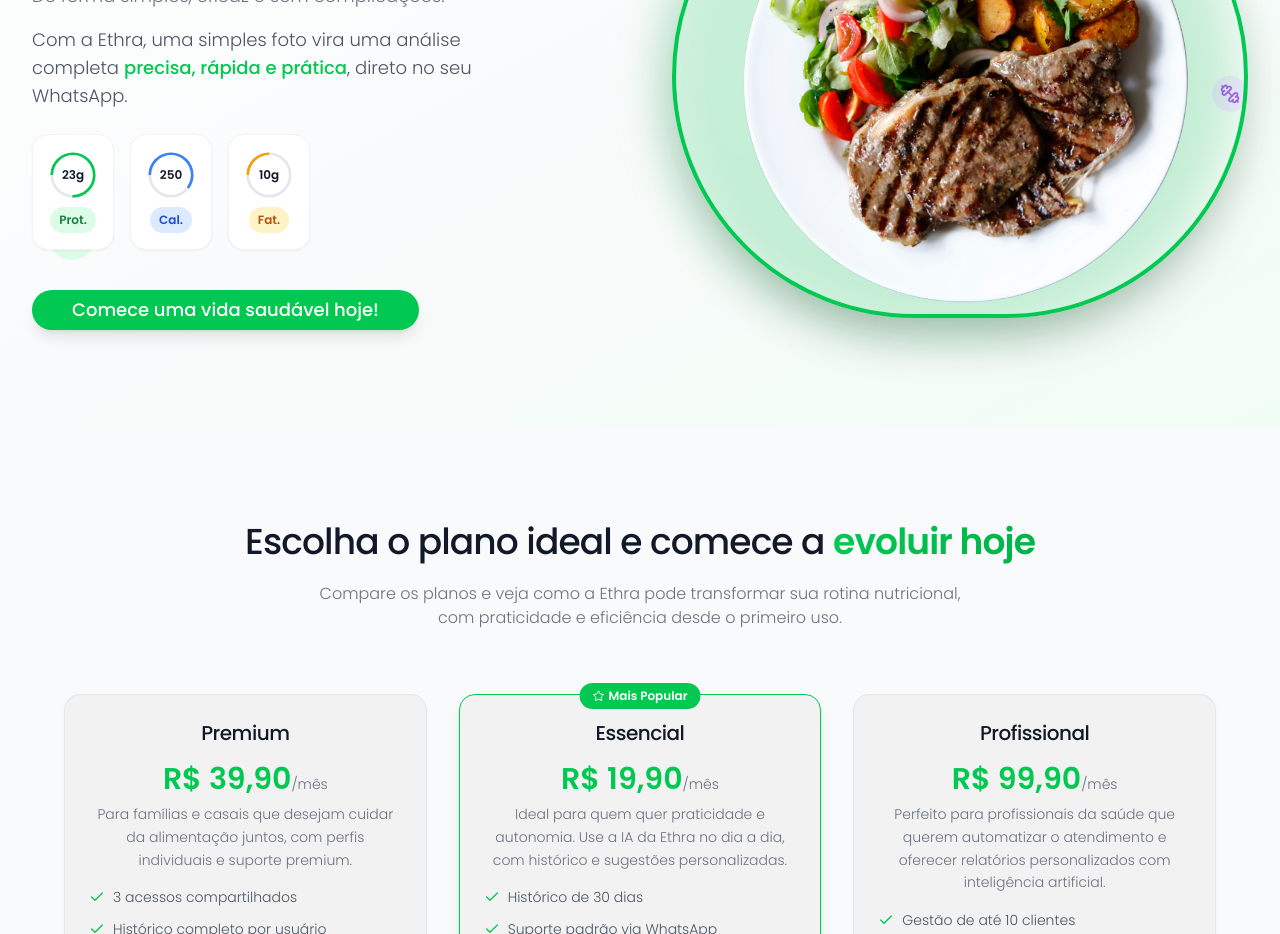
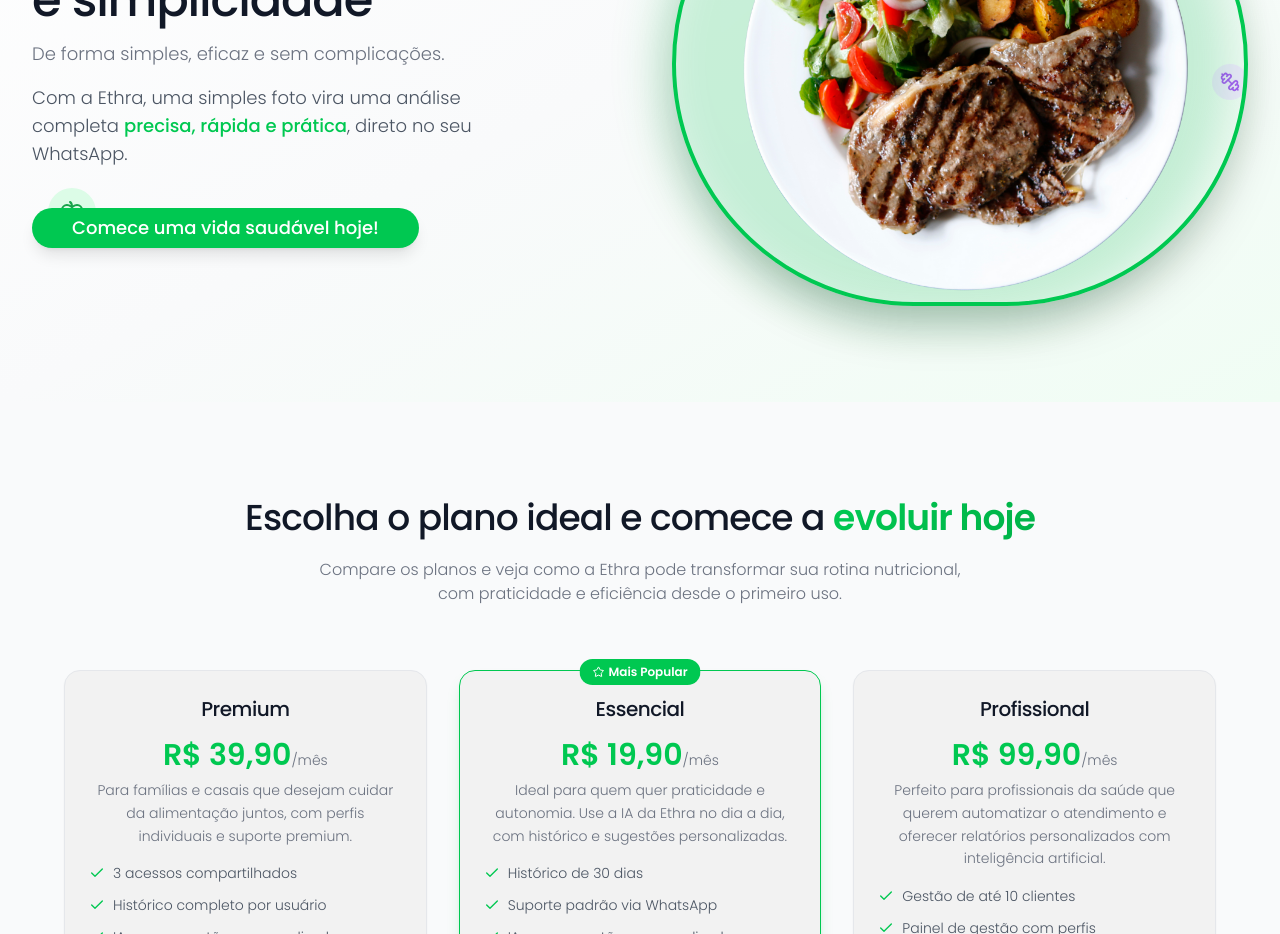
Before and after one commit to pnakamura/dizai-foto-nutri-94, a React (Vite) app: page / in a window 1280 px wide. Shown: the part 2880-3814 px from the top of the page. Built offline with nearby package versions, Linux system fonts and the light colour scheme.

Commit message:
Remove or hide project information.

```diff
--- a/src/components/PricingSection.tsx
+++ b/src/components/PricingSection.tsx
@@ -126,93 +126,6 @@ const PricingSection: React.FC = () => {
                   Com a Ethra, uma simples foto vira uma análise completa{' '}
                   <span className="font-medium text-[#00C851]">precisa, rápida e prática</span>, direto no seu WhatsApp.
                 </p>
-              </div>
-
-              {/* Informações nutricionais */}
-              <div className="flex flex-wrap gap-4 justify-center lg:justify-start">
-                <div className="bg-white rounded-2xl p-4 shadow-sm border border-gray-100 min-w-[80px]">
-                  <div className="text-center">
-                    <div className="w-12 h-12 mx-auto mb-2 relative">
-                      <svg className="w-12 h-12 transform -rotate-90" viewBox="0 0 36 36">
-                        <path
-                          d="M18 2.0845 a 15.9155 15.9155 0 0 1 0 31.831 a 15.9155 15.9155 0 0 1 0 -31.831"
-                          fill="none"
-                          stroke="#e5e7eb"
-                          strokeWidth="2"
-                        />
-                        <path
-                          d="M18 2.0845 a 15.9155 15.9155 0 0 1 0 31.831 a 15.9155 15.9155 0 0 1 0 -31.831"
-                          fill="none"
-                          stroke="#00C851"
-                          strokeWidth="2"
-                          strokeDasharray="75, 100"
-                        />
-                      </svg>
-                      <div className="absolute inset-0 flex items-center justify-center">
-                        <span className="text-xs font-semibold text-gray-900">23g</span>
-                      </div>
-                    </div>
-                    <Badge className="bg-green-100 text-green-700 text-xs px-2 py-1">
-                      Prot.
-                    </Badge>
-                  </div>
-                </div>
-
-                <div className="bg-white rounded-2xl p-4 shadow-sm border border-gray-100 min-w-[80px]">
-                  <div className="text-center">
-                    <div className="w-12 h-12 mx-auto mb-2 relative">
-                      <svg className="w-12 h-12 transform -rotate-90" viewBox="0 0 36 36">
-                        <path
-                          d="M18 2.0845 a 15.9155 15.9155 0 0 1 0 31.831 a 15.9155 15.9155 0 0 1 0 -31.831"
-                          fill="none"
-                          stroke="#e5e7eb"
-                          strokeWidth="2"
-                        />
-                        <path
-                          d="M18 2.0845 a 15.9155 15.9155 0 0 1 0 31.831 a 15.9155 15.9155 0 0 1 0 -31.831"
-                          fill="none"
-                          stroke="#3b82f6"
-                          strokeWidth="2"
-                          strokeDasharray="60, 100"
-                        />
-                      </svg>
-                      <div className="absolute inset-0 flex items-center justify-center">
-                        <span className="text-xs font-semibold text-gray-900">250</span>
-                      </div>
-                    </div>
-                    <Badge className="bg-blue-100 text-blue-700 text-xs px-2 py-1">
-                      Cal.
-                    </Badge>
-                  </div>
-                </div>
-
-                <div className="bg-white rounded-2xl p-4 shadow-sm border border-gray-100 min-w-[80px]">
-                  <div className="text-center">
-                    <div className="w-12 h-12 mx-auto mb-2 relative">
-                      <svg className="w-12 h-12 transform -rotate-90" viewBox="0 0 36 36">
-                        <path
-                          d="M18 2.0845 a 15.9155 15.9155 0 0 1 0 31.831 a 15.9155 15.9155 0 0 1 0 -31.831"
-                          fill="none"
-                          stroke="#e5e7eb"
-                          strokeWidth="2"
-                        />
-                        <path
-                          d="M18 2.0845 a 15.9155 15.9155 0 0 1 0 31.831 a 15.9155 15.9155 0 0 1 0 -31.831"
-                          fill="none"
-                          stroke="#f59e0b"
-                          strokeWidth="2"
-                          strokeDasharray="25, 100"
-                        />
-                      </svg>
-                      <div className="absolute inset-0 flex items-center justify-center">
-                        <span className="text-xs font-semibold text-gray-900">10g</span>
-                      </div>
-                    </div>
-                    <Badge className="bg-amber-100 text-amber-700 text-xs px-2 py-1">
-                      Fat.
-                    </Badge>
-                  </div>
-                </div>
               </div>
 
               {/* CTA Button */}
```
